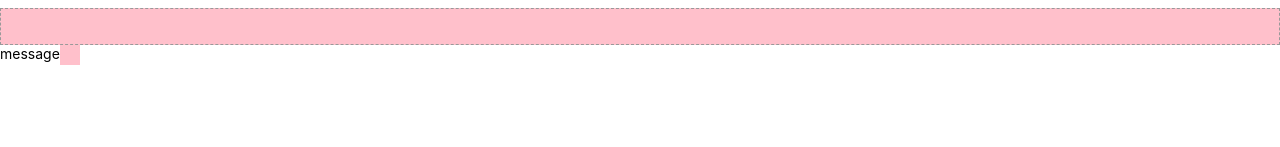
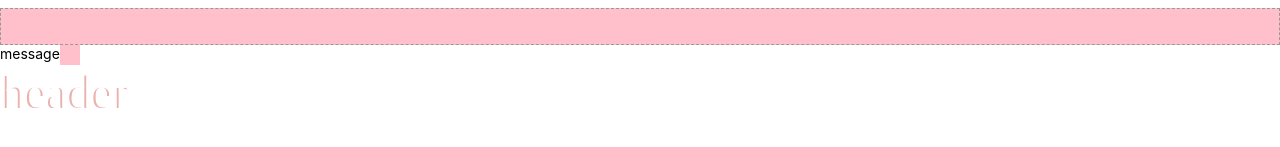
Before and after one commit to shaelorch/MDIA2109Fetch, a Next.js app: page /test in a window 1280 px wide. Shown: the part 259-406 px from the top of the page. Built offline with nearby package versions, Linux system fonts and the light colour scheme.

Commit message:
first commit

```diff
--- /dev/null
+++ b/comps/Header.js
@@ -0,0 +1,22 @@
+import styled from 'styled-components'
+
+
+const HeaderCont = styled.div`
+display:flex;
+`
+const HeaderTitle = styled.div`
+font-size: ${props=>props.fontsize};
+font-family: 'Passion One', cursive;
+-webkit-text-stroke-width: 2px;
+-webkit-text-fill-color: #EBB2AD;
+-webkit-text-stroke-color: white;
+`
+
+export default function Header({
+    headertext='header',
+    size='70px',
+}){
+    return <HeaderCont>
+        <HeaderTitle fontsize={size}> {headertext} </HeaderTitle>
+    </HeaderCont>
+}
--- a/pages/test.js
+++ b/pages/test.js
@@ -1,5 +1,7 @@
 import Input from '../comps/Input';
 import Error from '../comps/Error';
+import Header from '../comps/Header';
+
 
 export default function test(){
   return <div>
@@ -21,5 +23,10 @@ export default function test(){
         errortxt='message'
         bg='pink'
         />
+
+    <Header
+        headertext='header'
+        size='48px'
+    />
   </div>
 }
```
